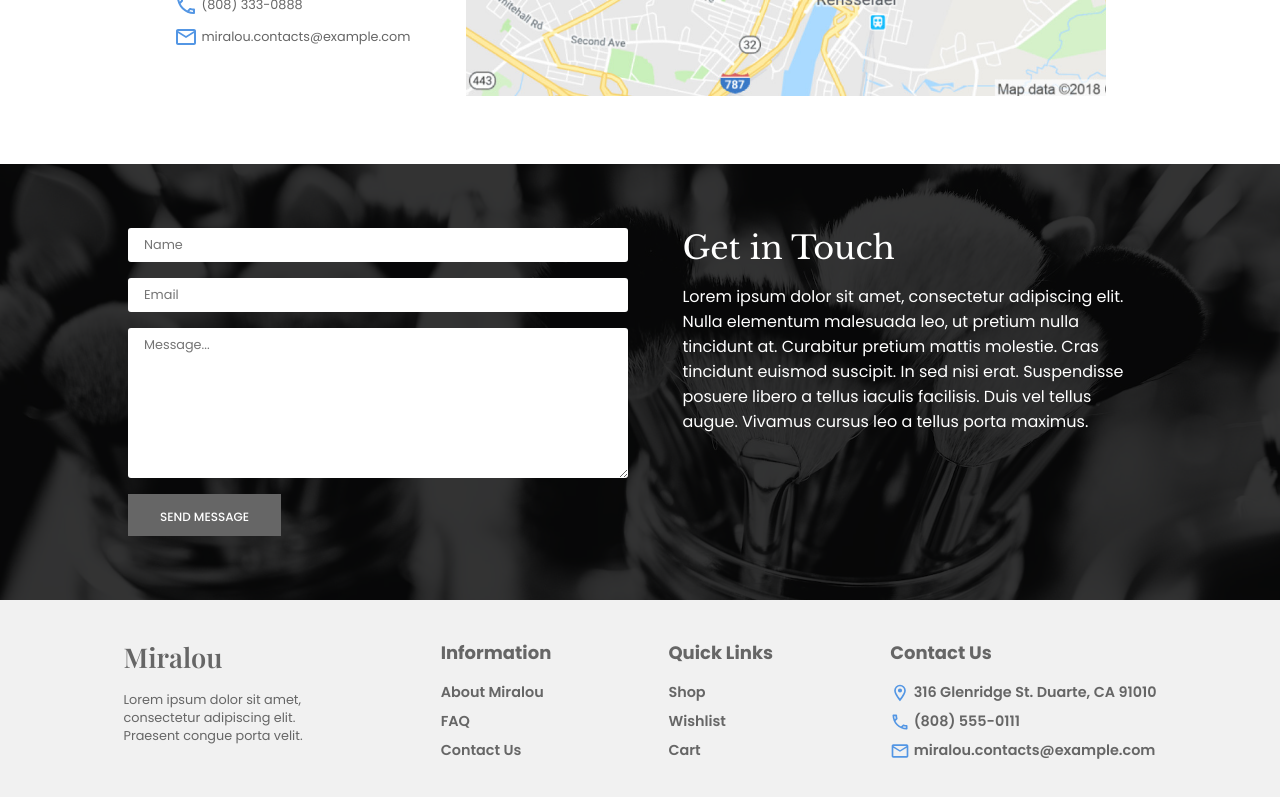
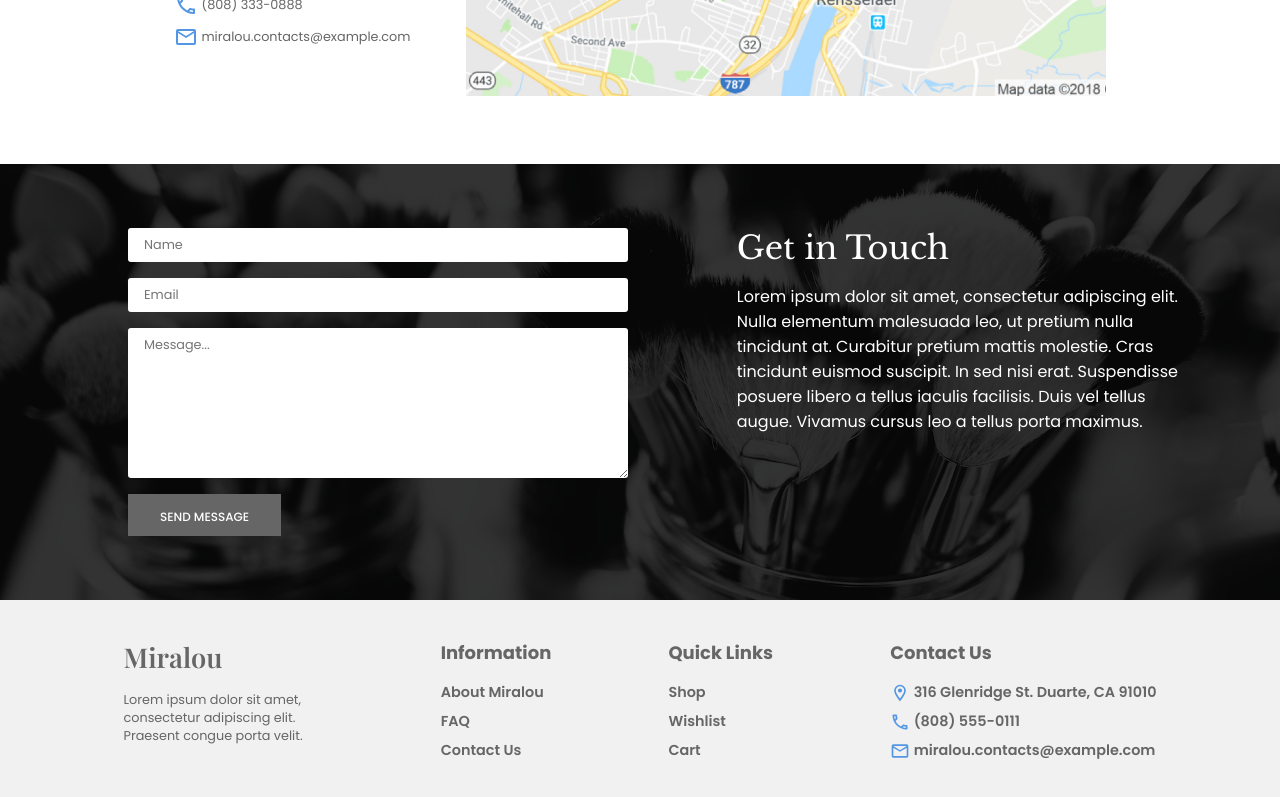
Before and after one commit to katelyngrimoldby/cosmetic-store, a React (Vite) app: page /contact in a window 1280 px wide. Shown: the part 625-1422 px from the top of the page. Built offline with nearby package versions, Linux system fonts and the light colour scheme.

Commit message:
Style page

```diff
--- a/src/styles/contact.module.css
+++ b/src/styles/contact.module.css
@@ -160,7 +160,7 @@
   .bottom {
     flex-direction: row-reverse;
     justify-content: flex-end;
-    gap: 5%;
+    gap: 10%;
     padding-left: 10%;
 
     section {
```
